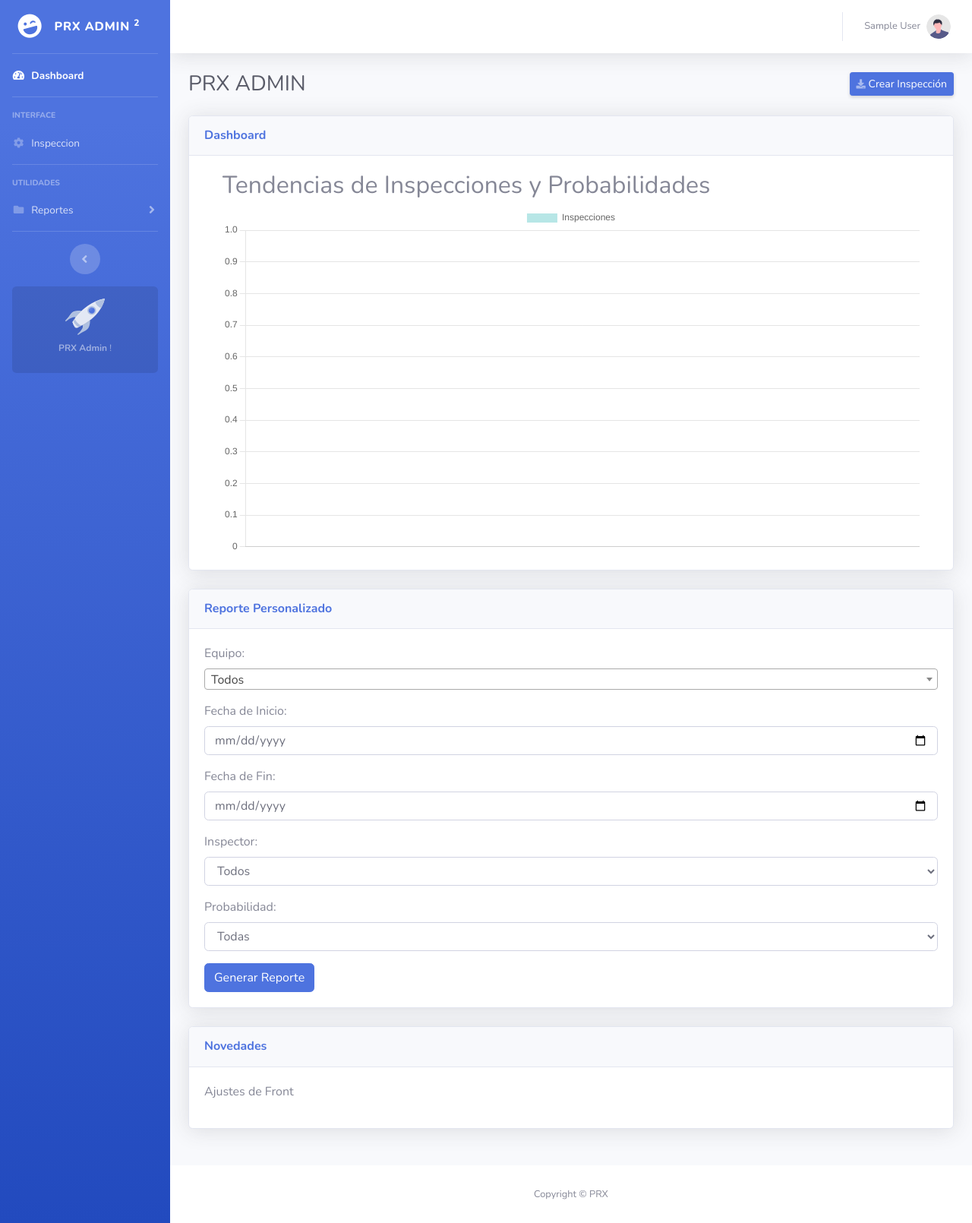
After one commit to halexis20/RIX, a Django app: page /dashboard/ in a window 1280 px wide. The commit adds this page. Shown: the whole page at 76% size. Run offline with Django 4.2, Linux system fonts and the light colour scheme; the visitor is signed in with stand-in values (Sample User, id 1); data that the repository does not hold is empty; some libraries are stand-ins or nearby versions.

Commit message:
Generado Dashboard Custom

```diff
--- a/inspecciones/templates/base.html
+++ b/inspecciones/templates/base.html
@@ -47,7 +47,7 @@
 
             <!-- Nav Item - Dashboard -->
             <li class="nav-item active">
-                <a class="nav-link" href="#">
+                <a class="nav-link" href="{% url 'dashboard' %}">
                     <i class="fas fa-fw fa-tachometer-alt"></i>
                     <span>Dashboard</span></a>
             </li>
--- /dev/null
+++ b/inspecciones/templates/reportes/dashboard.html
@@ -0,0 +1,105 @@
+{% extends 'base.html' %}
+
+{% block title %}Dashboard{% endblock %}
+
+{% block elemento %} Dashboard {% endblock %}
+
+{% block content %}
+    <script src="https://cdn.jsdelivr.net/npm/chart.js"></script>
+    <script src="https://code.jquery.com/jquery-3.6.0.min.js"></script>
+
+
+    <div class="container">
+        <h2>Tendencias de Inspecciones y Probabilidades</h2>
+        <canvas id="myChart"></canvas>
+    </div>
+
+    <script>
+        $(document).ready(function(){
+            $.ajax({
+                url: "{% url 'dashboard-data' %}",
+                success: function(data) {
+                    var ctx = document.getElementById('myChart').getContext('2d');
+                    var myChart = new Chart(ctx, {
+                        type: 'bar',
+                        data: data,
+                        options: {
+                            responsive: true,
+                            title: {
+                                display: true,
+                                text: 'Tendencias de Inspecciones y Probabilidades'
+                            }
+                        }
+                    });
+                }
+            });
+        });
+    </script>
+
+{% endblock %}
+
+{% block contenidoextendido %}
+<div class="card shadow mb-4">
+    <div class="card-header py-3">
+        <h6 class="m-0 font-weight-bold text-primary">Reporte Personalizado</h6>
+    </div>
+    <div class="card-body">
+        <form method="get" action="{% url 'generate_report' %}">
+            <div class="form-group">
+                <label for="inspector">Equipo:</label>
+                <select class="form-control select2" id="equipo" name="equipo">
+                    <option value="">Todos</option>
+                    {% for equipo in equipos %}
+                        <option value="{{ equipo.id }}">{{ equipo }}</option>
+                    {% endfor %}
+                </select>
+            </div>
+            <div class="form-group">
+                <label for="start_date">Fecha de Inicio:</label>
+                <input type="date" class="form-control" id="start_date" name="start_date">
+            </div>
+            <div class="form-group">
+                <label for="end_date">Fecha de Fin:</label>
+                <input type="date" class="form-control" id="end_date" name="end_date">
+            </div>
+            <div class="form-group">
+                <label for="inspector">Inspector:</label>
+                <select class="form-control" id="inspector" name="inspector">
+                    <option value="">Todos</option>
+                    {% for inspector in inspectores %}
+                        <option value="{{ inspector.id }}">{{ inspector.nombre }}</option>
+                    {% endfor %}
+                </select>
+            </div>
+            <div class="form-group">
+                <label for="vulnerabilidad">Probabilidad:</label>
+                <select class="form-control" id="vulnerabilidad" name="vulnerabilidad">
+                    <option value="">Todas</option>
+                    {% for vulnerabilidad in vulnerabilidades %}
+                        <option value="{{ vulnerabilidad.id }}">{{ vulnerabilidad.nombre }}</option>
+                    {% endfor %}
+                </select>
+            </div>
+            <button type="submit" class="btn btn-primary">Generar Reporte</button>
+        </form>
+    </div>
+</div>
+
+{% endblock %}
+
+{% block scriptscustom %}
+<!-- Incluir Select2 CSS -->
+<link href="https://cdnjs.cloudflare.com/ajax/libs/select2/4.0.13/css/select2.min.css" rel="stylesheet" />
+
+<!-- Incluir jQuery -->
+<script src="https://ajax.googleapis.com/ajax/libs/jquery/3.5.1/jquery.min.js"></script>
+
+<!-- Incluir Select2 JS -->
+<script src="https://cdnjs.cloudflare.com/ajax/libs/select2/4.0.13/js/select2.min.js"></script>
+
+<script>
+    $(document).ready(function(){
+        $('.select2').select2();
+    });
+    </script>
+{% endblock %}
--- a/inspecciones/urls.py
+++ b/inspecciones/urls.py
@@ -12,7 +12,7 @@
 from .views.fuentedevulnerabilidad_views import (fuentedevulnerabilidad_list,fuentedevulnerabilidad_create,fuentedevulnerabilidad_update,fuentedevulnerabilidad_delete)
 from .views.mododefalla_views import (mododefalla_list,mododefalla_create,mododefalla_update,mododefalla_delete)
 from .views.inspeccion_views import (inspeccion_list,inspeccion_create,inspeccion_update,inspeccion_delete,inspeccion_pdf,ultimas_inspecciones)
-from .views.reportes_views import (reporte_probabilidades_semana,valor_maximo_vulnerabilidad,valores_maximos_vulnerabilidad_equipo)
+from .views.reportes_views import (reporte_probabilidades_semana,valor_maximo_vulnerabilidad,valores_maximos_vulnerabilidad_equipo,dashboard_view,get_chart_data,generate_report)
 from .views.utils import (sin_permisos)
 
 urlpatterns=[
@@ -54,11 +54,14 @@
     path('fuentesdevulnerabilidad/update/<int:fuentedevulnerabilidad_id>',fuentedevulnerabilidad_update,name='fuentedevulnerabilidad_update'),
     path('fuentesdevulnerabilidad/delete/<int:fuentedevulnerabilidad_id>',fuentedevulnerabilidad_delete,name='fuentedevulnerabilidad_delete'),
     path('componentes',componente_list,name='componente_list'),
-    path('mapasemanal',reporte_probabilidades_semana,name='reporte_probabilidades_semana'),
-    path('diagramaplanta',valor_maximo_vulnerabilidad,name='diagramaplanta'),
+    path('reportes/mapasemanal',reporte_probabilidades_semana,name='reporte_probabilidades_semana'),
+    path('reportes/diagramaplanta',valor_maximo_vulnerabilidad,name='diagramaplanta'),
     path('probabilidadxequipoxactual',valores_maximos_vulnerabilidad_equipo,name='vulnerabilidadmaxima'),
     path('usuarios/create',user_create,name='usuario_create'),
     path('usuarios',user_list,name='usuario_list'),
     path('usuarios/update/<int:user_id>',user_update,name='usuario_update'),
-    path('usuarios/desactivate/<int:user_id>',user_desactivate,name='usuario_desactivate')
+    path('usuarios/desactivate/<int:user_id>',user_desactivate,name='usuario_desactivate'),
+    path('dashboard/', dashboard_view, name='dashboard'),
+    path('dashboard/data/', get_chart_data, name='dashboard-data'),
+    path('dashboard/generate_report/', generate_report, name='generate_report'),
 ]
--- a/inspecciones/views/reportes_views.py
+++ b/inspecciones/views/reportes_views.py
@@ -1,12 +1,12 @@
 from django.shortcuts import redirect,render,get_object_or_404
 from django.contrib.auth import logout
 from django.contrib.auth.decorators import login_required
-from ..models import Inspeccion,Componente
+from ..models import Inspeccion,Componente,Inspector,Vulnerabilidad,Equipo
 from .utils import admin_required,render_template
 from django.utils import timezone
-from django.db.models import Max
+from django.db.models import Max,Q
 from datetime import timedelta
-from django.http import JsonResponse
+from django.http import JsonResponse,HttpResponse
 
 @login_required
 def reporte_probabilidades_semana(request):
@@ -108,3 +108,172 @@
 
 
     return JsonResponse(valores_maximos_vulnerabilidad)
+
+
+@login_required
+def dashboard_view(request):
+    inspectores = Inspector.objects.all()
+    vulnerabilidades = Vulnerabilidad.objects.all()
+    equipos=Equipo.objects.all()
+    return render(request, 'reportes/dashboard.html',{
+        'inspectores': inspectores,
+        'vulnerabilidades': vulnerabilidades,
+        'equipos':equipos
+    })
+
+from django.utils.dates import MONTHS
+from django.db.models import Count
+from django.db.models.functions import TruncYear,TruncMonth
+
+@login_required
+def get_chart_data(request):
+    # Datos de inspecciones por año y mes
+    inspecciones_por_mes = (
+        Inspeccion.objects
+        .annotate(year=TruncYear('fecha'), month=TruncMonth('fecha'))
+        .values('year', 'month')
+        .annotate(total=Count('id'))
+        .order_by('year', 'month')
+    )
+
+    # Datos de vulnerabilidades por año y mes
+    vulnerabilidades_por_mes = (
+        Inspeccion.objects
+        .annotate(year=TruncYear('fecha'), month=TruncMonth('fecha'))
+        .values('year', 'month', 'vulnerabilidad__nombre')
+        .annotate(total=Count('id'))
+        .order_by('year', 'month', 'vulnerabilidad__nombre')
+    )
+
+    labels = [f"{inspeccion['year'].year}-{inspeccion['month'].month}" for inspeccion in inspecciones_por_mes]
+    inspecciones_data = [inspeccion['total'] for inspeccion in inspecciones_por_mes]
+
+    # Crear un diccionario para las vulnerabilidades
+    vulnerabilidades_dict = {}
+    for v in vulnerabilidades_por_mes:
+        key = f"{v['year'].year}-{v['month'].month}"
+        if key not in vulnerabilidades_dict:
+            vulnerabilidades_dict[key] = {}
+        vulnerabilidades_dict[key][v['vulnerabilidad__nombre']] = v['total']
+
+    # Transformar el diccionario en datos para Chart.js
+    vulnerabilidades_data = {}
+    for key in vulnerabilidades_dict:
+        for v in vulnerabilidades_dict[key]:
+            if v not in vulnerabilidades_data:
+                vulnerabilidades_data[v] = []
+            vulnerabilidades_data[v].append({
+                "x": key,
+                "y": vulnerabilidades_dict[key][v]
+            })
+
+    chart_data = {
+        "labels": labels,
+        "datasets": [
+            {
+                "label": "Inspecciones",
+                "backgroundColor": "rgba(75,192,192,0.4)",
+                "borderColor": "rgba(75,192,192,1)",
+                "data": inspecciones_data
+            }
+        ]
+    }
+
+    # Definir una lista de colores
+    colors = [
+        "rgba(255, 99, 132, 0.4)",
+        "rgba(54, 162, 235, 0.4)",
+        "rgba(255, 206, 86, 0.4)",
+        "rgba(75, 192, 192, 0.4)",
+        "rgba(153, 102, 255, 0.4)",
+        "rgba(255, 159, 64, 0.4)"
+    ]
+    border_colors = [
+        "rgba(255, 99, 132, 1)",
+        "rgba(54, 162, 235, 1)",
+        "rgba(255, 206, 86, 1)",
+        "rgba(75, 192, 192, 1)",
+        "rgba(153, 102, 255, 1)",
+        "rgba(255, 159, 64, 1)"
+    ]
+
+    color_index = 0
+    for v in vulnerabilidades_data:
+        chart_data['datasets'].append({
+            "label": v,
+            "data": vulnerabilidades_data[v],
+            "backgroundColor": colors[color_index % len(colors)],
+            "borderColor": border_colors[color_index % len(border_colors)]
+        })
+        color_index += 1
+
+    return JsonResponse(chart_data)
+
+import openpyxl
+from openpyxl.styles import Font, Alignment
+from openpyxl.utils import get_column_letter
+
+@login_required
+def generate_report(request):
+    start_date = request.GET.get('start_date')
+    end_date = request.GET.get('end_date')
+    inspector_id = request.GET.get('inspector')
+    vulnerabilidad_id = request.GET.get('vulnerabilidad')
+    equipo_id = request.GET.get('equipo')
+
+    filters = Q()
+    if start_date:
+        filters &= Q(fecha__gte=start_date)
+    if end_date:
+        filters &= Q(fecha__lte=end_date)
+    if inspector_id:
+        filters &= Q(inspector_id=inspector_id)
+    if vulnerabilidad_id:
+        filters &= Q(vulnerabilidad_id=vulnerabilidad_id)
+    if equipo_id:
+        filters &= Q(componente__equipo_id=equipo_id)
+
+    inspecciones = Inspeccion.objects.filter(filters)
+
+    # Crear el libro de Excel
+    workbook = openpyxl.Workbook()
+    sheet = workbook.active
+    sheet.title = "Reporte de Inspecciones"
+
+    # Encabezados de las columnas
+    headers = ['Folio','Fuente de Vulnerabilidad', 'Fecha', 'Ruta Base','Equipo','Componente','Notificacion','Work Order','Probabilidad', 'Condición', 'Recomendación', 'Fecha Planeada', 'Comentario','Realizado']
+    for col_num, header in enumerate(headers, 1):
+        cell = sheet.cell(row=1, column=col_num, value=header)
+        cell.font = Font(bold=True)
+        cell.alignment = Alignment(horizontal='center', vertical='center')
+
+    # Ajustar el ancho de las columnas
+    for col_num in range(1, len(headers) + 1):
+        col_letter = get_column_letter(col_num)
+        sheet.column_dimensions[col_letter].width = 20
+
+    # Agregar los datos de inspecciones
+    for row_num, inspeccion in enumerate(inspecciones, 2):
+        sheet.cell(row=row_num, column=1, value=inspeccion.id)
+        sheet.cell(row=row_num,column=2,value=inspeccion.fuentedevulnerabilidad.nombre)
+        sheet.cell(row=row_num, column=3, value=inspeccion.fecha.strftime('%Y-%m-%d %H:%M:%S'))
+        sheet.cell(row=row_num, column=4, value=inspeccion.componente.equipo.short_name)
+        sheet.cell(row=row_num, column=5, value=inspeccion.componente.equipo.nombre)
+        sheet.cell(row=row_num, column=6, value=inspeccion.componente.nombre)
+        sheet.cell(row=row_num, column=7, value=inspeccion.notificacion)
+        sheet.cell(row=row_num, column=8, value=inspeccion.aviso)
+        sheet.cell(row=row_num, column=9, value=inspeccion.vulnerabilidad.nombre)
+        sheet.cell(row=row_num,column=10,value=inspeccion.observacion)
+        sheet.cell(row=row_num,column=11,value=inspeccion.recomendacion)
+        sheet.cell(row=row_num,column=12,value=inspeccion.fechaplaneada.strftime('%Y-%m-%d') if inspeccion.fechaplaneada!=None else '')
+        sheet.cell(row=row_num,column=13,value=inspeccion.comentarios)
+        sheet.cell(row=row_num,column=14,value=inspeccion.realizado)
+
+
+
+    # Guardar el libro de Excel en un buffer
+    response = HttpResponse(content_type='application/vnd.openxmlformats-officedocument.spreadsheetml.sheet')
+    response['Content-Disposition'] = 'attachment; filename="reporte_inspecciones.xlsx"'
+    workbook.save(response)
+
+    return response
```
Also changed, not shown: inspecciones/templates/componente/create2.html (added, +43 -0 lines), inspecciones/views/componente_views.py (+66 -1 lines), inspecciones/fotos/OIP_0wIgZmG.jpg (added).
